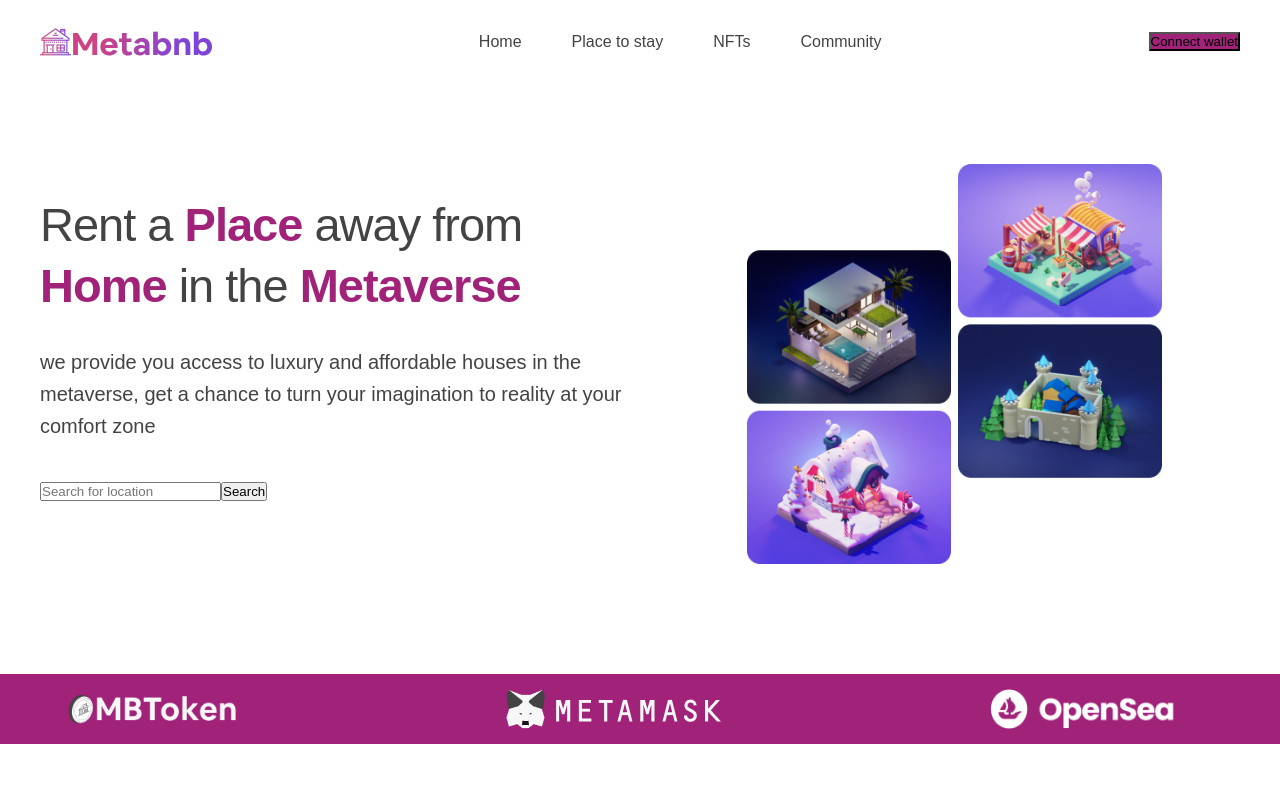
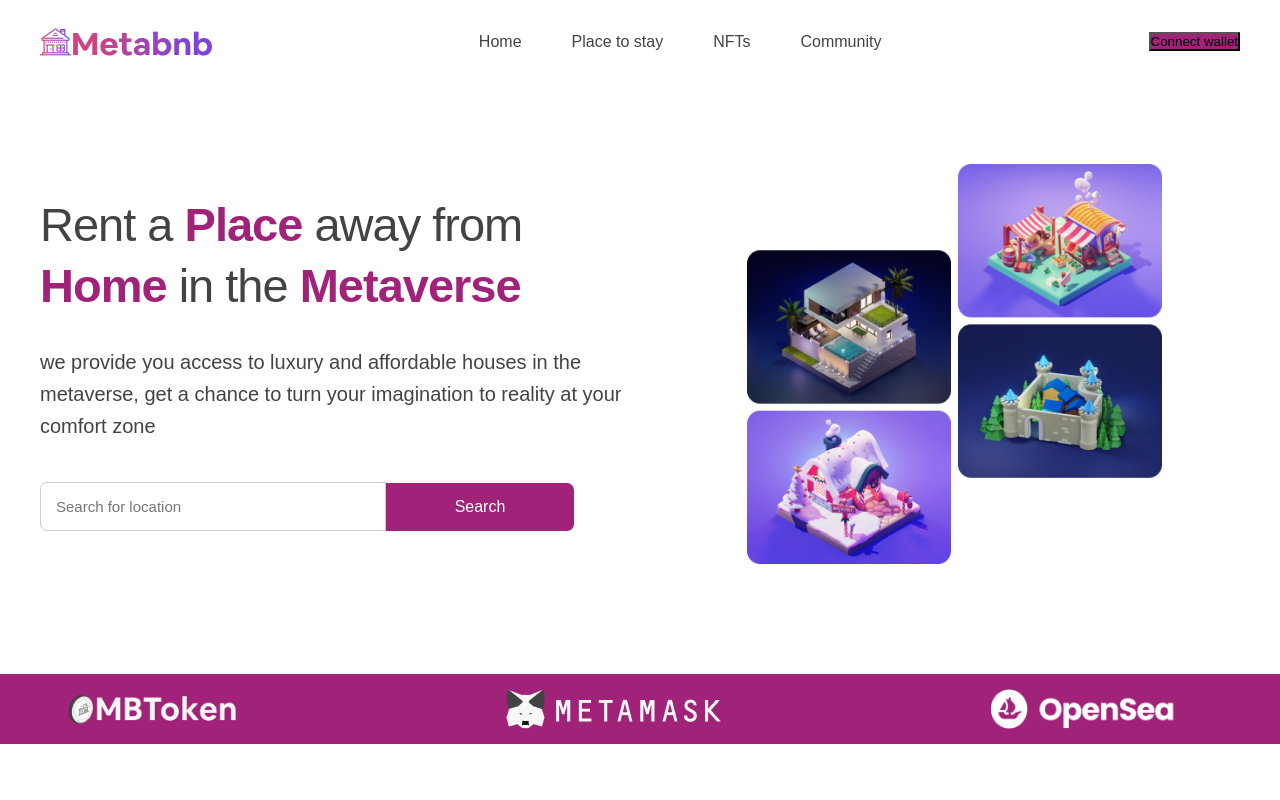
Before and after one commit to devBayo/Metabnb, a React (Create React App) app: page / in a window 1280 px wide. Shown: the top 800 px of the page. Built offline with nearby package versions, Linux system fonts and the light colour scheme; a web font is replaced by a local one.

Commit message:
chore: fixed styles

```diff
--- a/src/components/Header/Header.jsx
+++ b/src/components/Header/Header.jsx
@@ -16,9 +16,15 @@
           comfort zone
         </p>
 
-        <form action="">
-          <input type="text" placeholder="Search for location" />
-          <button type="submit">Search</button>
+        <form>
+          <input
+            type="text"
+            placeholder="Search for location"
+            className="input-location"
+          />
+          <button type="submit" className="btn btn-location">
+            Search
+          </button>
         </form>
       </div>
 
```
